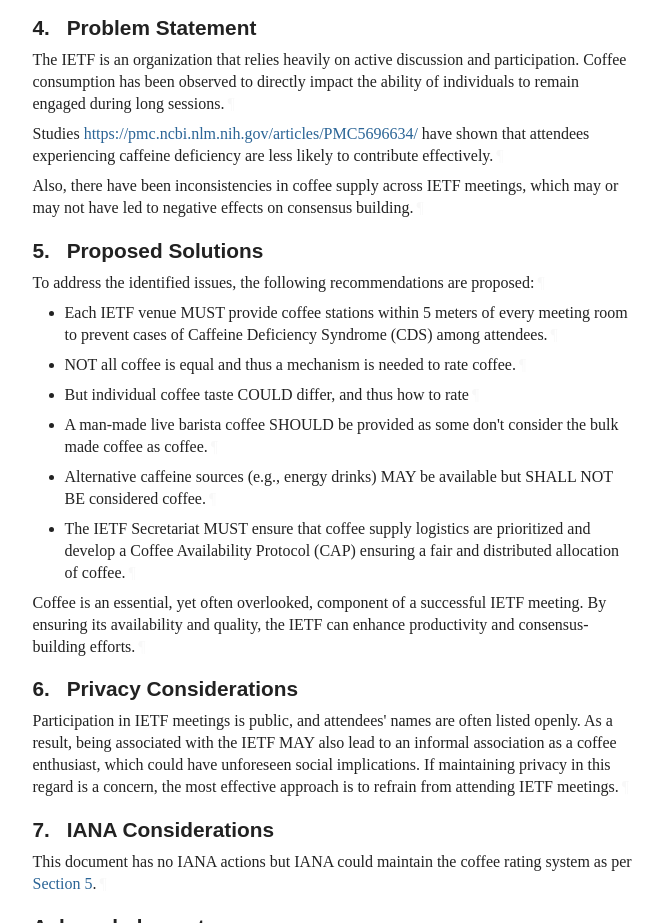
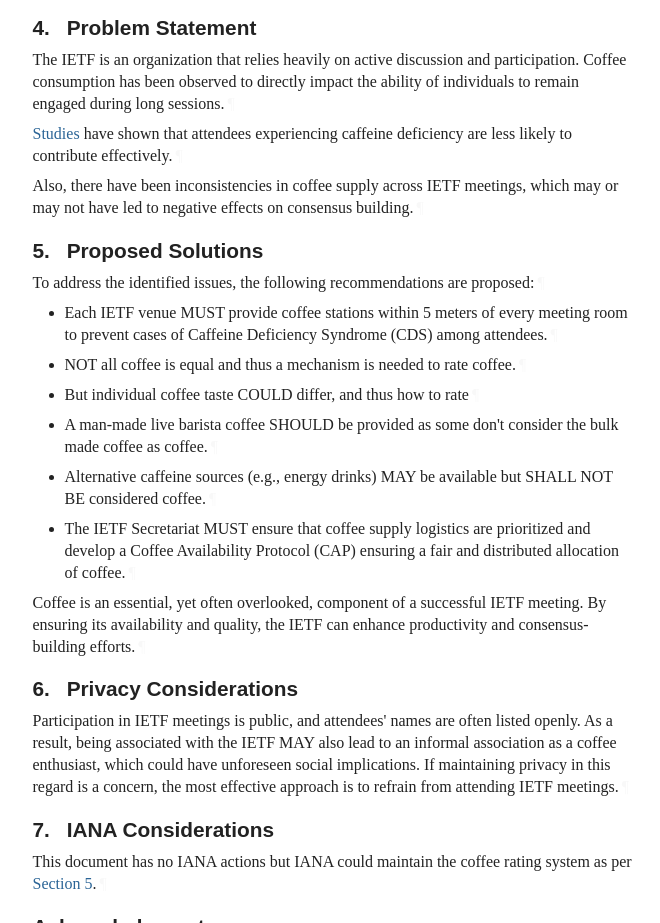
Before and after one commit to dhruvdhody/draft-dhody-coffee-at-ietf, a plain HTML site: page draft-dhody-coffee-at-ietf.html in a window 1280 px wide. Shown: the part 1368-2291 px from the top of the page, without its empty margins (92-752 px from the left). Drawn offline with Linux system fonts and the light colour scheme; a web font is replaced by a local one.

Commit message:
Script updating gh-pages from 3fefce6. [ci skip]

```diff
--- a/draft-dhody-coffee-at-ietf.html
+++ b/draft-dhody-coffee-at-ietf.html
@@ -1214,7 +1214,7 @@ svg :is([fill="white"], [fill^="#fff"]) {
 <a href="#section-4" class="section-number selfRef">4. </a><a href="#name-problem-statement" class="section-name selfRef">Problem Statement</a>
       </h2>
 <p id="section-4-1">The IETF is an organization that relies heavily on active discussion and participation. Coffee consumption has been observed to directly impact the ability of individuals to remain engaged during long sessions.<a href="#section-4-1" class="pilcrow">¶</a></p>
-<p id="section-4-2">Studies <span><a href="https://pmc.ncbi.nlm.nih.gov/articles/PMC5696634/">https://pmc.ncbi.nlm.nih.gov/articles/PMC5696634/</a></span> have shown that attendees experiencing caffeine deficiency are less likely to contribute effectively.<a href="#section-4-2" class="pilcrow">¶</a></p>
+<p id="section-4-2"><a href="https://pmc.ncbi.nlm.nih.gov/articles/PMC5696634/">Studies</a> have shown that attendees experiencing caffeine deficiency are less likely to contribute effectively.<a href="#section-4-2" class="pilcrow">¶</a></p>
 <p id="section-4-3">Also, there have been inconsistencies in coffee supply across IETF meetings, which may or may not have led to negative effects on consensus building.<a href="#section-4-3" class="pilcrow">¶</a></p>
 </section>
 </div>
```
Also changed, not shown: draft-dhody-coffee-at-ietf.txt.
